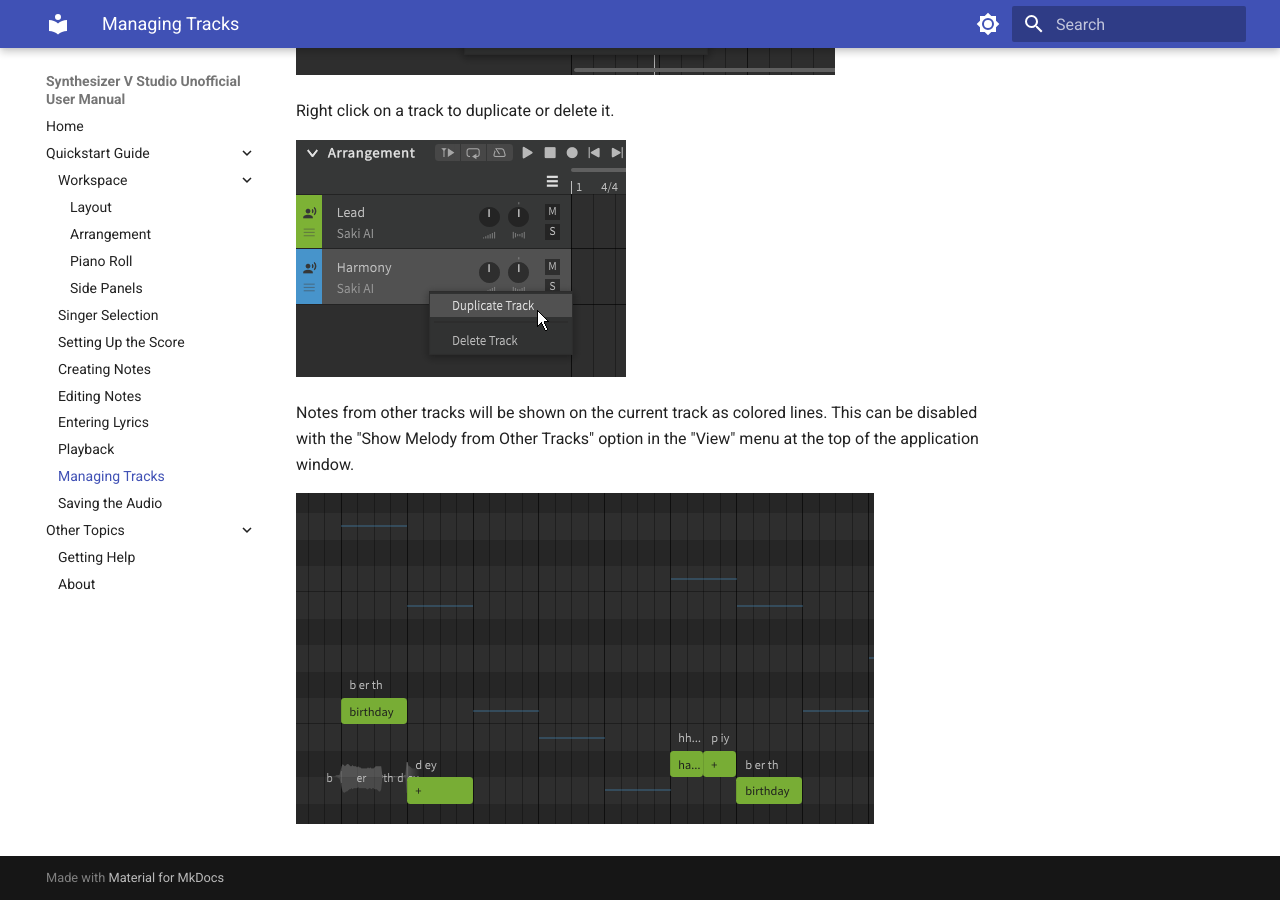
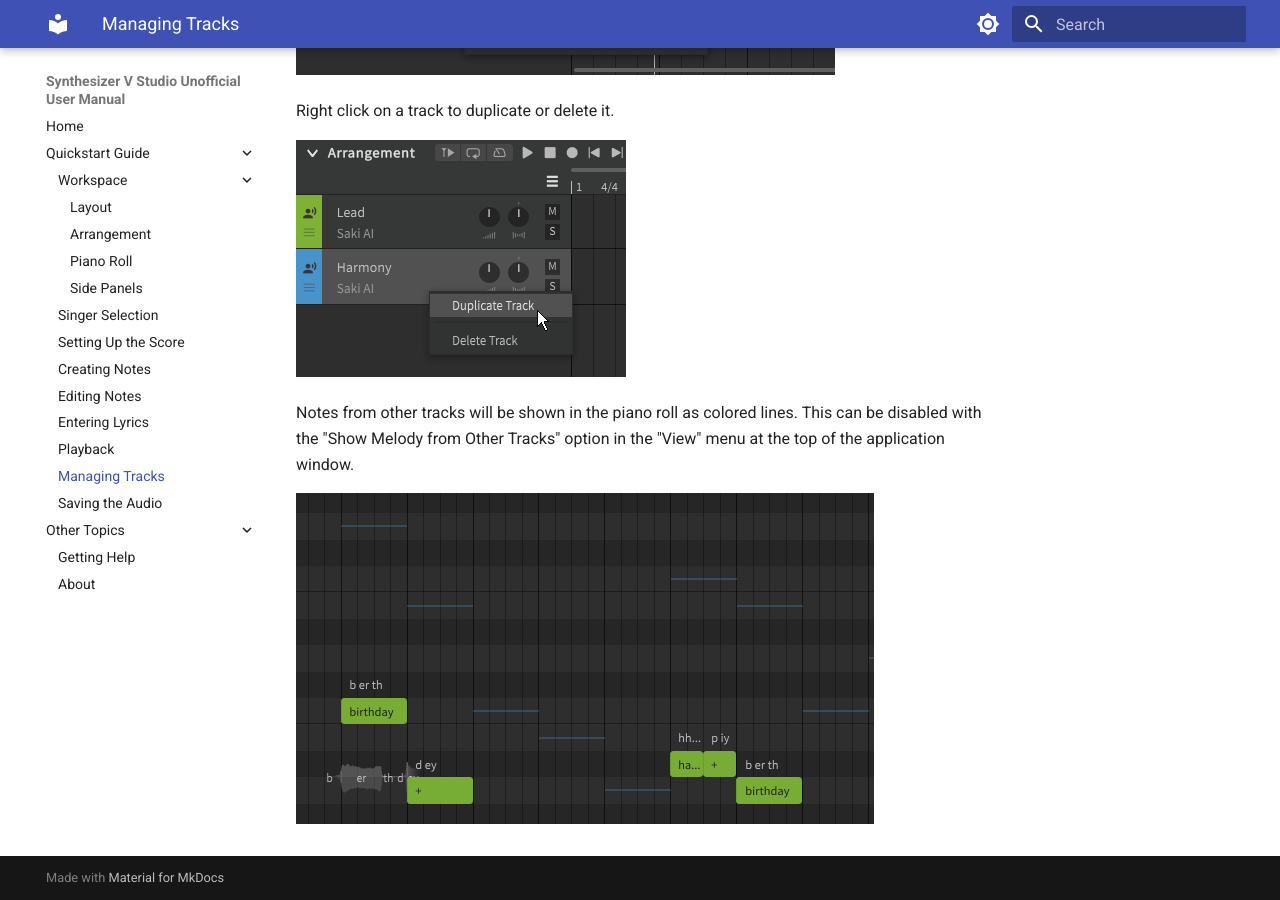
Before and after one commit to claire-west/svstudio-manual, an MkDocs documentation site: the page built from docs/quickstart/managing-tracks.md, in a window 1280 px wide and 900 px high, scrolled down 837 px. Built offline with MkDocs 1.6.1 and Material for MkDocs 9.7.7, drawn with Linux system fonts in a browser that asks for light colours.

Commit message:
Wording fixes

```diff
--- a/docs/quickstart/managing-tracks.md
+++ b/docs/quickstart/managing-tracks.md
@@ -23,6 +23,6 @@
 
 ![Create a Track](/img/quickstart/duplicate-track.png)
 
-Notes from other tracks will be shown on the current track as colored lines. This can be disabled with the "Show Melody from Other Tracks" option in the "View" menu at the top of the application window.
+Notes from other tracks will be shown in the piano roll as colored lines. This can be disabled with the "Show Melody from Other Tracks" option in the "View" menu at the top of the application window.
 
 ![Create a Track](/img/quickstart/show-other-tracks.png)
```
Also changed, not shown: docs/index.md (+2 -0 lines).
